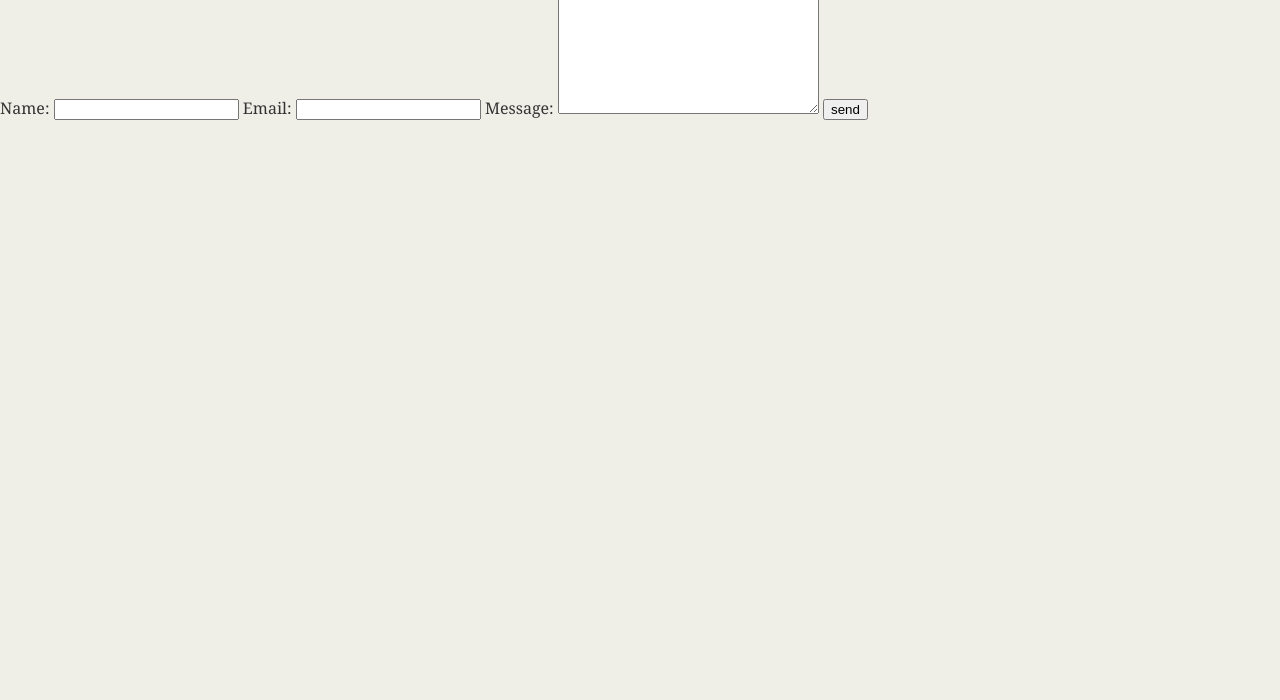
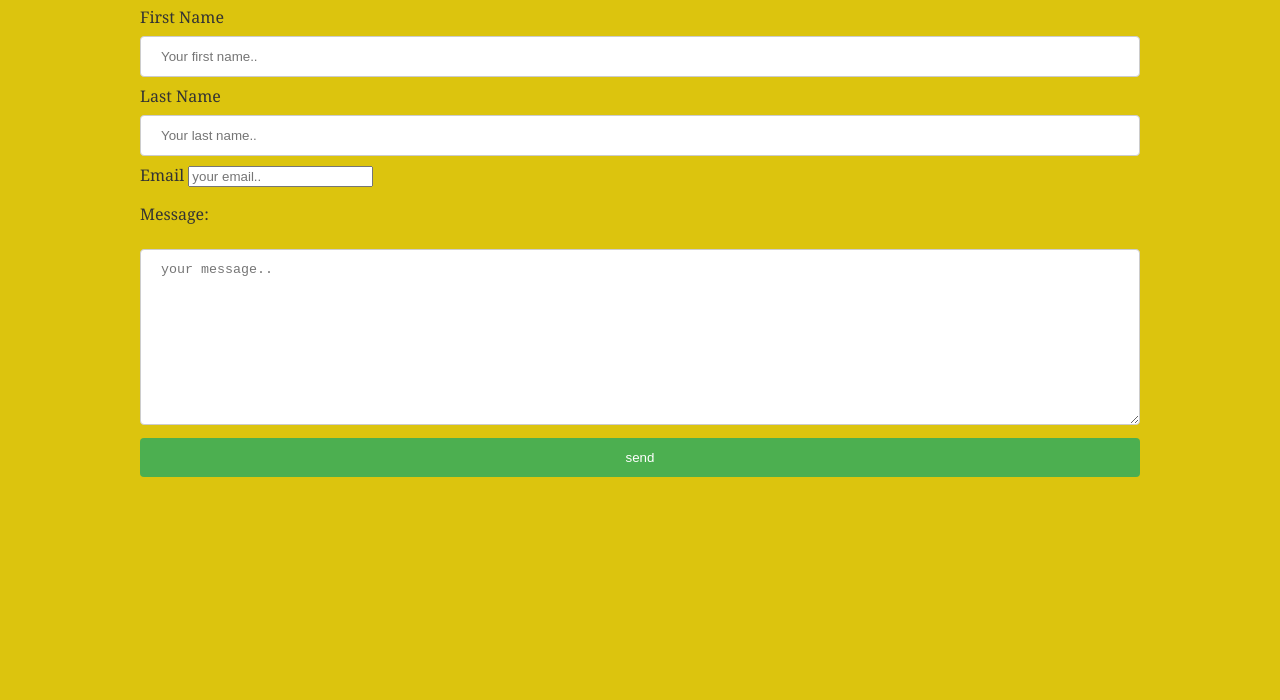
Before and after one commit to Adeladeinde/myfirstrepository, a plain HTML site: page Contact_Us/Index.html in a window 1280 px wide. Shown: the part 100-800 px from the top of the page. Drawn offline with Linux system fonts and the light colour scheme.

Commit message:
updating files

```diff
--- a/Contact_Us/Index.html
+++ b/Contact_Us/Index.html
@@ -8,21 +8,26 @@
 
 </head>
 <body>
-    <div class="conatiner">
+    <div class="container">
 
     <h1> CONTACT US</h1>
-<FORM ACTION="HTTPS://API.WEBFORMS.COM/SUBMIT" method="post">
-<input type="hidden" name="apikey" value"b4afb8af-c4d0-49d3-8048-96e62f0cba9f">
+    <form action="https://api.web3forms.com/submit" method="POST">
+<input type="hidden" name="apikey" value="b4afb8af-c4d0-49d3-8048-96e62f0cba9f">
 
-<label for="name">Name:</label>
-<input type="text" id="name" name="name">
+<label for="fname">First Name</label>
+    <input type="text" id="fname" name="firstname" placeholder="Your first name..">
 
-<label for="email">Email:</label>
-<input type="email" id="email" name="email">
+    <label for="lname">Last Name</label>
+    <input type="text" id="lname" name="lastname" placeholder="Your last name..">
 
-<label for="message">Message:</label>
+    <label for="email">Email</label>
+    <input type="email" id="email" name="email" placeholder="your email..">
+<p>
+    <label for="message">Message:</label>
+   </p>
+<textarea name="message" id="message" placeholder="your message.." cols="30" rows="10" ></textarea>
 
-<textarea name="message" id="message" cols="30" rows="10"></textarea>
+
 <input type="hidden" name="redirect" value="https://web3forms.com/success">
 <input type="submit" value="send" id="submit">
 
--- a/Contact_Us/style.css
+++ b/Contact_Us/style.css
@@ -1,7 +1,7 @@
 body {
-    margin: 0;
+    margin: auto;
     padding: 0;
-    background-color: #efeee7;
+    background-color: #dcc40e;
     font-family: Georgia, 'Times New Roman', Times, serif;
     color: #333333;
 }
@@ -10,39 +10,70 @@ header{
     background-color: #333333;
 }
 
-h1{
-    color: #eee;
-    font-size: 28px;
-    padding 20px;
+h1 {
     text-align: center;
-    margin-top: 0;
-    margin-bottom: 20px;
-}
-
-h2{
-    font-size: 24px;
   }
 
 .container{
-    width: 1024px;
-    margain: 0 auto;
+    width: 1000px;
+    margain: auto;
 }
 
-#main-bio, #contact-info, #bio-image {
-    float: left;
+input[type=text], select, textarea {
+    width: 100%;
+    padding: 12px 20px;
+    margin: 8px 0;
+    display: inline-block;
+    border: 1px solid #ccc;
+    border-radius: 4px;
+    box-sizing: border-box;
   }
 
-#bio-image{
-    width: 200px;
-    height: 200px;
-    margin-right: 20;
+  input[type=submit] {
+    width: 100%;
+    background-color: #4CAF50;
+    color: white;
+    padding: 12px 20px;
+    margin: auto;
+    border: none;
+    border-radius: 4px;
+    cursor: pointer;
+    float: right;
   }
 
-#main-bio{
-    width: 70%;
+  input[type=submit]:hover {
+    background-color: #45a049;
   }
 
-#contact-info{
-    width: 30%;
-    line-height: 1.5;
+  div {
+    border-radius: 10px;
+    padding: 20px;
+    width: 300px;
+    margin: auto;
   }
+  .col-25 {
+    float: left;
+    width: 25%;
+    margin-top: 6px;
+  }
+
+  .col-75 {
+    float: left;
+    width: 75%;
+    margin-top: 6px;
+  }
+
+  /* Clear floats after the columns */
+.row::after {
+    content: "";
+    display: table;
+    clear: both;
+  }
+
+  /* Responsive layout - when the screen is less than 600px wide, make the two columns stack on top of each other instead of next to each other */
+  @media screen and (max-width: 600px) {
+    .col-25, .col-75, input[type=submit] {
+      width: 100%;
+      margin-top: 0;
+    }
+}
```
Also changed, not shown: index.html (+3 -3 lines). Lines whose indentation alone changed are shown as unchanged.
